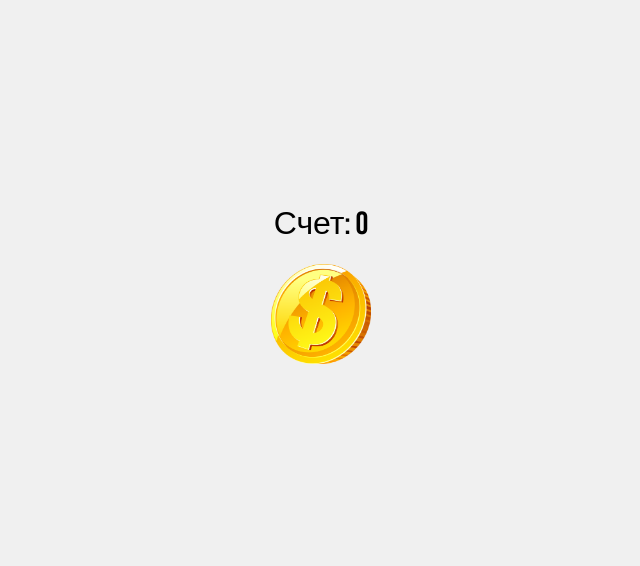
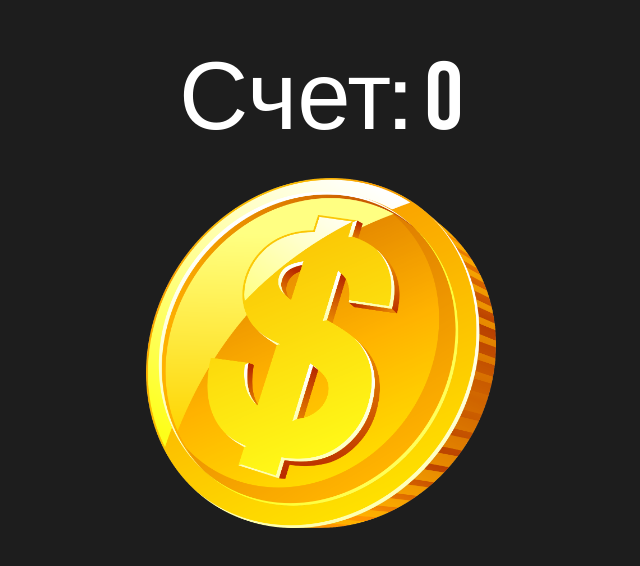
Before and after one commit to Unixxds/Unixxds.github.io, a plain HTML site: page index.html in a window 1280 px wide. Shown: the part 114-680 px from the top of the page, without its empty margins (319-959 px from the left). Drawn offline with Linux system fonts and the light colour scheme.

Commit message:
Update styles.css

```diff
--- a/styles.css
+++ b/styles.css
@@ -5,12 +5,13 @@ body {
   justify-content: center;
   height: 100vh;
   margin: 0;
-  background-color: #f0f0f0;
+  background-color: #1d1d1d;
 }
 
 #counter {
+  color: white;
   font-family: 'Bebas Neue', sans-serif;
-  font-size: 2em;
+  font-size: 6em;
   margin-bottom: 20px;
 }
 
@@ -19,10 +20,12 @@ body {
 }
 
 #coin {
-  width: 100px;
-  height: 100px;
+  width: 350px;
+  height: 350px;
   cursor: pointer;
   transition: transform 0.1s;
+  outline: none;
+  -webkit-tap-highlight-color: transparent;
 }
 
 #coin:active {
@@ -30,11 +33,12 @@ body {
 }
 
 #increment {
+  color: white;
   position: absolute;
   top: 0;
   right: 0;
   font-family: 'Bebas Neue', sans-serif;
-  font-size: 1.5em;
+  font-size: 3em;
   opacity: 0;
   transition: opacity 0.5s;
 }
```
